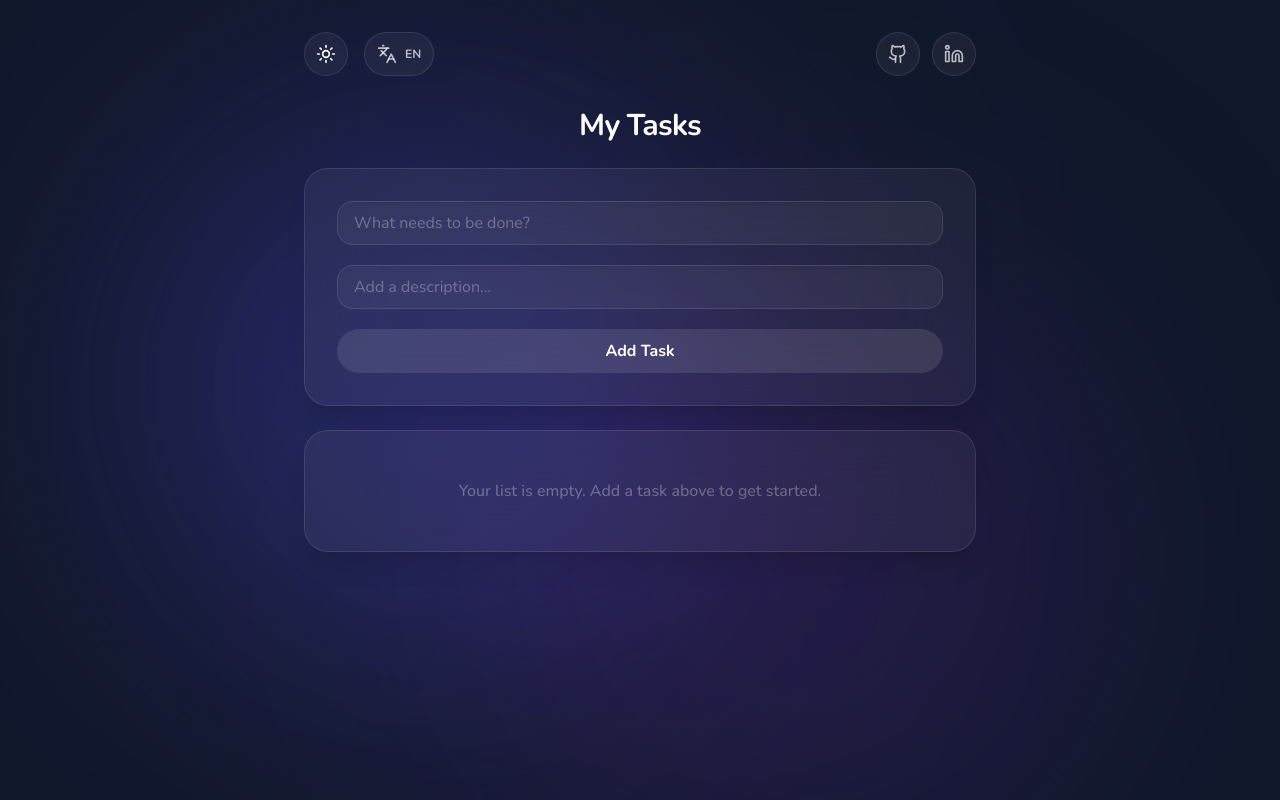
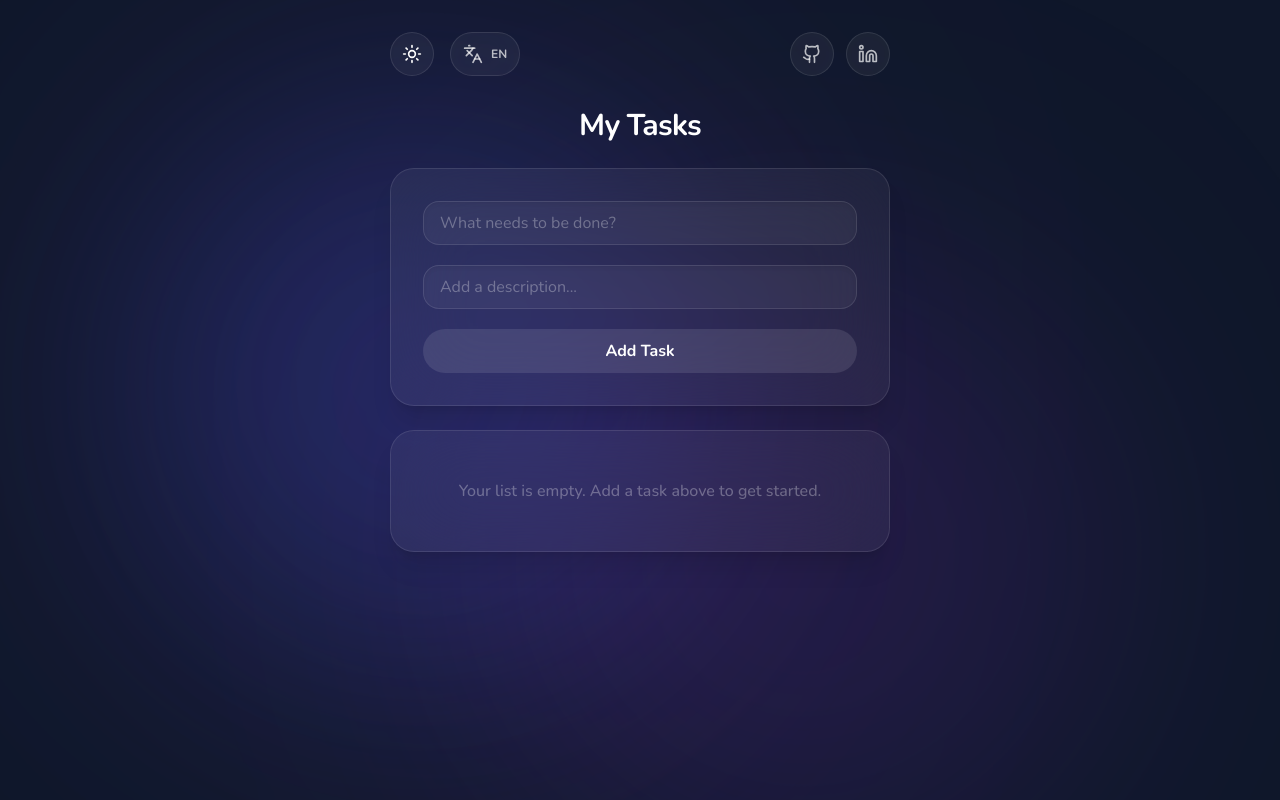
Before and after one commit to leonamlvs/react-task-manager, a React (Vite) app: page / in a window 1280 px wide. Built offline with nearby package versions, Linux system fonts and the light colour scheme.

Commit message:
style: restore centered layout with narrower cards

```diff
--- a/src/components/Layout.jsx
+++ b/src/components/Layout.jsx
@@ -30,7 +30,7 @@ function Layout({ children, className = '' }) {
       </div>
 
       {/* Header Container (Buttons) */}
-      <div className="relative z-50 flex w-full max-w-xl lg:max-w-2xl items-center justify-between mb-8">
+      <div className="relative z-50 flex w-full max-w-[500px] items-center justify-between mb-8">
         {/* Settings Buttons */}
         <div className="flex gap-3 sm:gap-4">
           <ThemeToggle />
@@ -67,7 +67,7 @@ function Layout({ children, className = '' }) {
       </div>
 
       {/* Main Content Container */}
-      <div className="relative z-10 w-full max-w-xl lg:max-w-2xl space-y-3 sm:space-y-4 lg:space-y-6">
+      <div className="relative z-10 w-full max-w-[500px] space-y-3 sm:space-y-4 lg:space-y-6">
         {children}
       </div>
     </div>
```
